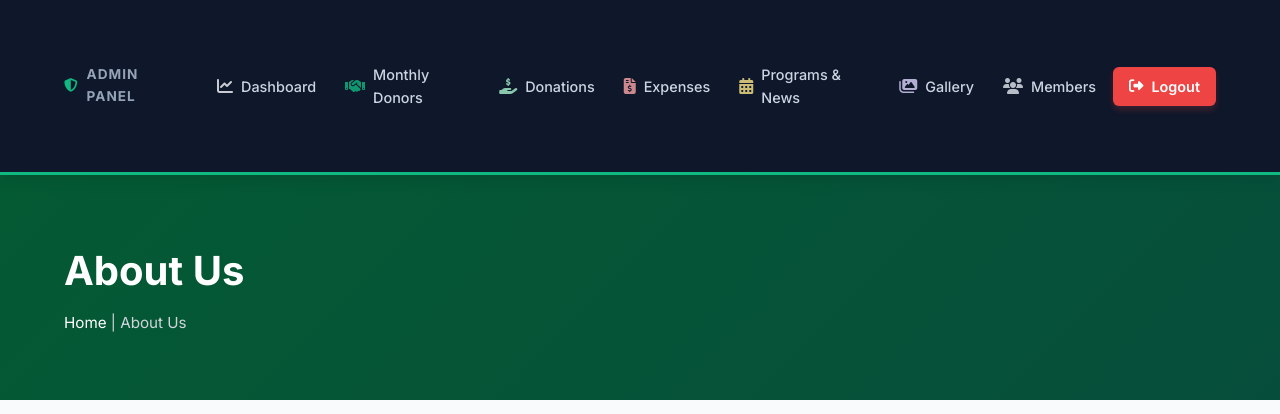
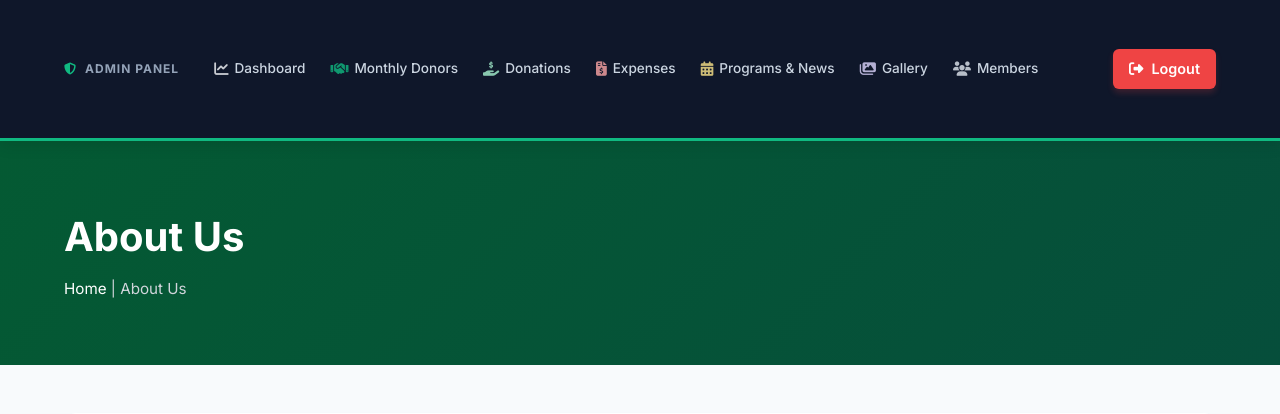
Before and after one commit to sinan-prvt/Islamic_Center, a Django app: page /about/ in a window 1280 px wide. Shown: the part 127-541 px from the top of the page. Run offline with Django 5.2, Linux system fonts and the light colour scheme; a user stored in the database is signed in.

Commit message:
Reduce size of admin navbar

```diff
--- a/templates/base.html
+++ b/templates/base.html
@@ -315,11 +315,11 @@
         text-transform: uppercase;
         letter-spacing: 1px;
         margin-right: 20px;
-        font-size: 0.85rem;
+        font-size: 0.75rem;
         display: flex;
         align-items: center;
         gap: 8px;
-        padding: 15px 0;
+        padding: 10px 0;
     }
 
     .admin-brand i {
@@ -329,19 +329,19 @@
     .admin-nav-link {
         color: #cbd5e1;
         text-decoration: none;
-        padding: 15px 12px;
-        font-size: 0.9rem;
+        padding: 10px 10px;
+        font-size: 0.85rem;
         font-weight: 500;
         display: flex;
         align-items: center;
-        gap: 8px;
+        gap: 6px;
         transition: all 0.3s ease;
         border-bottom: 3px solid transparent;
         margin-bottom: -3px;
     }
 
     .admin-nav-link i {
-        font-size: 1rem;
+        font-size: 0.9rem;
         opacity: 0.8;
         transition: transform 0.3s ease;
     }
```
